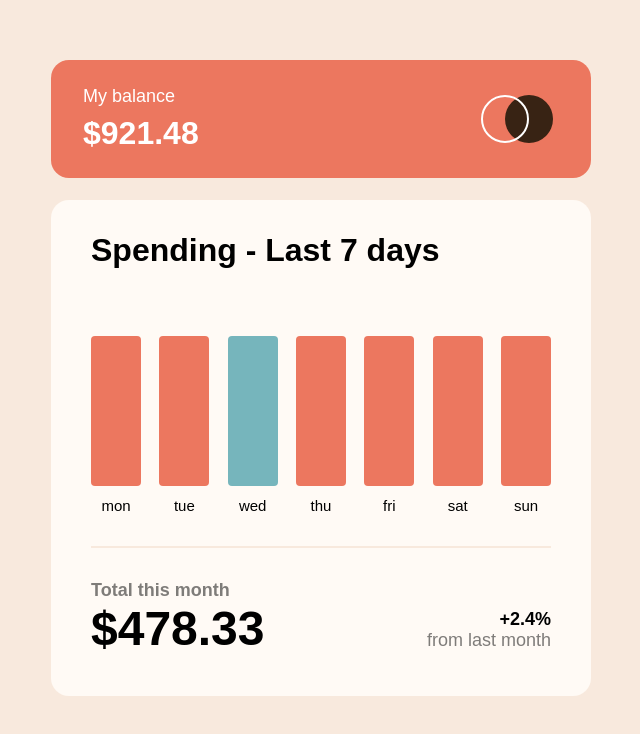
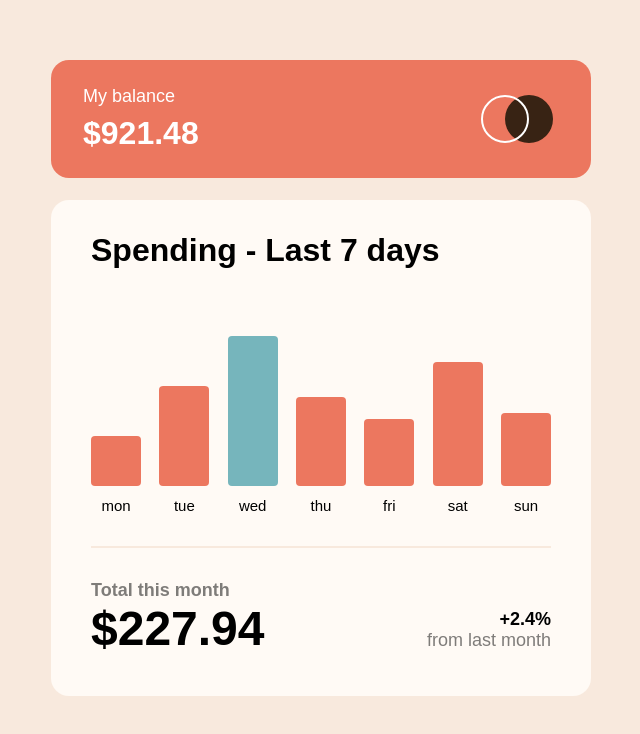
Before and after one commit to maximkatut/chart-expenses, a Vue app: page / in a window 1280 px wide. Shown: the part 122-856 px from the top of the page, without its empty margins (319-959 px from the left). Built offline with nearby package versions, Linux system fonts and the light colour scheme.

Commit message:
fetch data from json file

```diff
--- /dev/null
+++ b/public/data.json
@@ -0,0 +1,30 @@
+[
+  {
+    "day": "mon",
+    "amount": 17.45
+  },
+  {
+    "day": "tue",
+    "amount": 34.91
+  },
+  {
+    "day": "wed",
+    "amount": 52.36
+  },
+  {
+    "day": "thu",
+    "amount": 31.07
+  },
+  {
+    "day": "fri",
+    "amount": 23.39
+  },
+  {
+    "day": "sat",
+    "amount": 43.28
+  },
+  {
+    "day": "sun",
+    "amount": 25.48
+  }
+]
--- a/src/App.vue
+++ b/src/App.vue
@@ -1,14 +1,12 @@
 <script setup lang="ts">
-import BalanceSection from './components/BalanceSection.vue'
-import ChartSection from './components/ChartSection.vue'
-import TotalSection from './components/TotalSection.vue'
+import BalanceSection from './components/BalanceSection.vue';
+import ChartSection from './components/ChartSection.vue';
 </script>
 
 <template>
   <div class="wrapper">
     <BalanceSection />
     <ChartSection />
-    <TotalSection />
   </div>
 </template>
 
--- a/src/components/ChartSection.vue
+++ b/src/components/ChartSection.vue
@@ -1,36 +1,52 @@
-<script></script>
+<script setup lang="ts">
+import { ref, watchEffect } from 'vue';
+import TotalSection from './TotalSection.vue';
+
+type Day = {
+  amount: number;
+  day: string;
+};
+
+const MAX_HEIGHT_OF_CHART = 150;
+const WEEK_DAYS = ['mon', 'tue', 'wed', 'thu', 'fri', 'sat', 'sun'];
+
+const dayNumber = ref(new Date().getDay());
+const weekDays = ref(null);
+let maxValue = 0;
+let sum = ref(0);
+
+watchEffect(async () => {
+  const data = await (await fetch('data.json')).json();
+  const amounts = data.map((item: Day) => item.amount);
+  weekDays.value = data;
+  maxValue = Math.max(...amounts);
+  sum.value = amounts.reduce((d: number, b: number) => d + b);
+});
+
+const getHeight = (amount: number) => {
+  return (amount / maxValue) * MAX_HEIGHT_OF_CHART;
+};
+</script>
+
 <template>
   <div class="chart">
     <h2 class="chart-title">Spending - Last 7 days</h2>
     <ul class="chart-list">
-      <li class="chart-item">
-        <input id="mon" type="radio" name="weekday" />
-        <label for="mon" data-before="mon" data-after="$34.55"></label>
-      </li>
-      <li class="chart-item">
-        <input id="tue" type="radio" name="weekday" />
-        <label for="tue" data-before="tue"></label>
-      </li>
-      <li class="chart-item">
-        <input id="wed" type="radio" name="weekday" checked />
-        <label for="wed" data-before="wed"></label>
-      </li>
-      <li class="chart-item">
-        <input id="thu" type="radio" name="weekday" />
-        <label for="thu" data-before="thu"> </label>
-      </li>
-      <li class="chart-item">
-        <input id="fri" type="radio" name="weekday" />
-        <label for="fri" data-before="fri"> </label>
-      </li>
-      <li class="chart-item">
-        <input id="sat" type="radio" name="weekday" />
-        <label for="sat" data-before="sat"> </label>
-      </li>
-      <li class="chart-item">
-        <input id="sun" type="radio" name="weekday" />
-        <label for="sun" data-before="sun"> </label>
+      <li
+        v-for="{ day, amount } of weekDays"
+        :key="day"
+        class="chart-item"
+        :style="{ height: getHeight(amount) + 'px' }"
+      >
+        <input
+          :id="day"
+          type="radio"
+          name="weekday"
+          :checked="day === WEEK_DAYS[dayNumber - 1]"
+        />
+        <label :for="day" :data-before="day" :data-after="amount" />
       </li>
     </ul>
   </div>
+  <TotalSection :sum="sum" />
 </template>
--- a/src/components/HelloWorld.vue
+++ /dev/null
@@ -1,52 +0,0 @@
-<script setup lang="ts">
-import { ref } from 'vue'
-
-defineProps<{ msg: string }>()
-
-const count = ref(0)
-</script>
-
-<template>
-  <h1>{{ msg }}</h1>
-
-  <p>
-    Recommended IDE setup:
-    <a href="https://code.visualstudio.com/" target="_blank">VS Code</a>
-    +
-    <a href="https://github.com/johnsoncodehk/volar" target="_blank">Volar</a>
-  </p>
-
-  <p>See <code>README.md</code> for more information.</p>
-
-  <p>
-    <a href="https://vitejs.dev/guide/features.html" target="_blank">
-      Vite Docs
-    </a>
-    |
-    <a href="https://v3.vuejs.org/" target="_blank">Vue 3 Docs</a>
-  </p>
-
-  <button type="button" @click="count++">count is: {{ count }}</button>
-  <p>
-    Edit
-    <code>components/HelloWorld.vue</code> to test hot module replacement.
-  </p>
-</template>
-
-<style scoped>
-a {
-  color: #42b983;
-}
-
-label {
-  margin: 0 0.5em;
-  font-weight: bold;
-}
-
-code {
-  background-color: #eee;
-  padding: 2px 4px;
-  border-radius: 4px;
-  color: #304455;
-}
-</style>
--- a/src/components/TotalSection.vue
+++ b/src/components/TotalSection.vue
@@ -1,9 +1,13 @@
-<script></script>
+<script setup lang="ts">
+defineProps<{
+  sum: number;
+}>();
+</script>
 <template>
   <div class="total">
     <h2 class="total-title">Total this month</h2>
     <div class="total-wrapper">
-      <p class="total-sum">$478.33</p>
+      <p class="total-sum">${{ sum }}</p>
       <div class="total-diff">
         <p class="total-percent">+2.4%</p>
         <p class="total-desc">from last month</p>
--- a/src/env.d.ts
+++ b/src/env.d.ts
@@ -1,7 +1,7 @@
 /// <reference types="vite/client" />
 
 declare module '*.vue' {
-  import type { DefineComponent } from 'vue'
-  const component: DefineComponent<{}, {}, any>
-  export default component
+  import type { DefineComponent } from 'vue';
+  const component: DefineComponent<{}, {}, any>;
+  export default component;
 }
--- a/src/main.ts
+++ b/src/main.ts
@@ -1,4 +1,4 @@
-import { createApp } from 'vue'
-import App from './App.vue'
+import { createApp } from 'vue';
+import App from './App.vue';
 
-createApp(App).mount('#app')
+createApp(App).mount('#app');
--- a/vite.config.ts
+++ b/vite.config.ts
@@ -1,7 +1,7 @@
-import { defineConfig } from 'vite'
-import vue from '@vitejs/plugin-vue'
+import { defineConfig } from 'vite';
+import vue from '@vitejs/plugin-vue';
 
 // https://vitejs.dev/config/
 export default defineConfig({
   plugins: [vue()],
-})
+});
```
Also changed, not shown: tsconfig.json (+7 -1 lines), .eslintrc.js, src/assets/logo.png (deleted), 1 other file (tests, documents, lock files or other folders).
